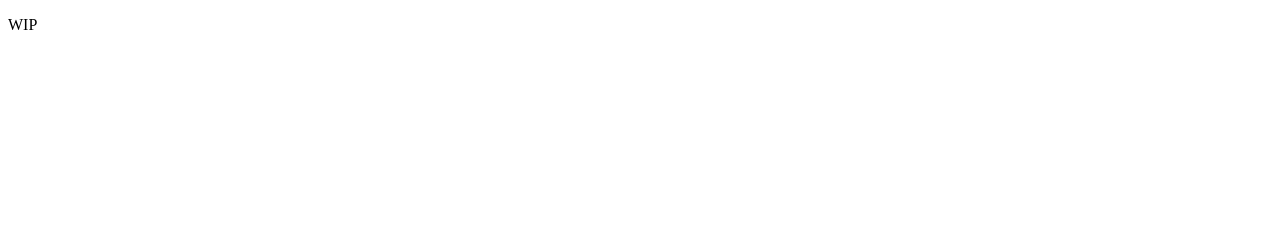
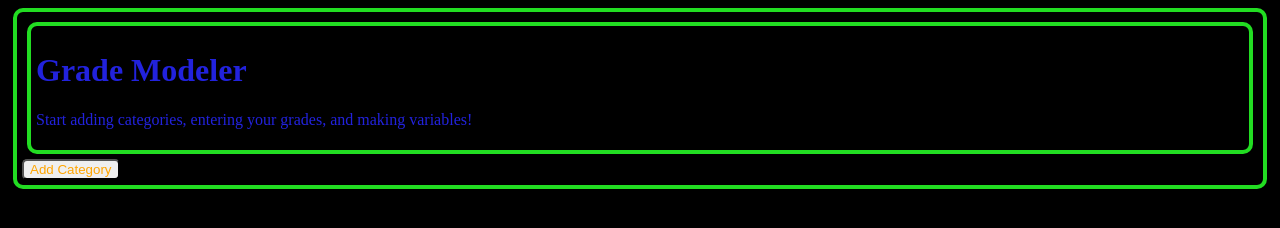
Before and after one commit to yuvraj-sahu/yuvraj-sahu.github.io, a plain HTML site: page grade_calc/index.html in a window 1280 px wide. Drawn offline with nearby package versions, Linux system fonts and the light colour scheme.

Commit message:
updated parts of the website

```diff
--- a/grade_calc/index.html
+++ b/grade_calc/index.html
@@ -3,8 +3,35 @@
     <head>
         <meta charset="UTF-8">
         <title>Grade calculator</title>
+        <link href="../index.css" rel="stylesheet">
+        <script src="https://code.jquery.com/jquery-3.4.1.min.js"></script>
     </head>
     <body>
-<p>WIP</p>
+        <div class="container">
+            <div>
+                <h1>Grade Modeler</h1>
+                <p>Start adding categories, entering your grades, and making variables!</p>
+            </div>
+
+            <button id="addButton" onclick="add()">Add Category</button>
+        </div>
+
+        <script>
+
+            let container = $(".container"), button = container.children("#addButton");
+
+            function add() {
+                container.append(`
+                    <div>
+                        <input type="text" placeholder="Quiz Name">
+                        <input type="number" min="0" max="100" placeholder="Percent Weight"
+                    </div>
+                `);
+
+                button.remove();
+                container.append(button);
+
+            }
+        </script>
     </body>
 </html>
--- a/index.css
+++ b/index.css
@@ -1,3 +1,5 @@
+/* This is just temporary styling - this will change */
+
 body {
     background-color: black;
 }
@@ -13,3 +15,9 @@ div {
 h1, p {
     font-family: "Cambria Math";
 }
+
+button {
+    color: orange;
+    border-radius: 5px;
+    font-color: white;
+}
```
Also changed, not shown: index.html (+1 -1 lines). Lines whose indentation alone changed are shown as unchanged.
